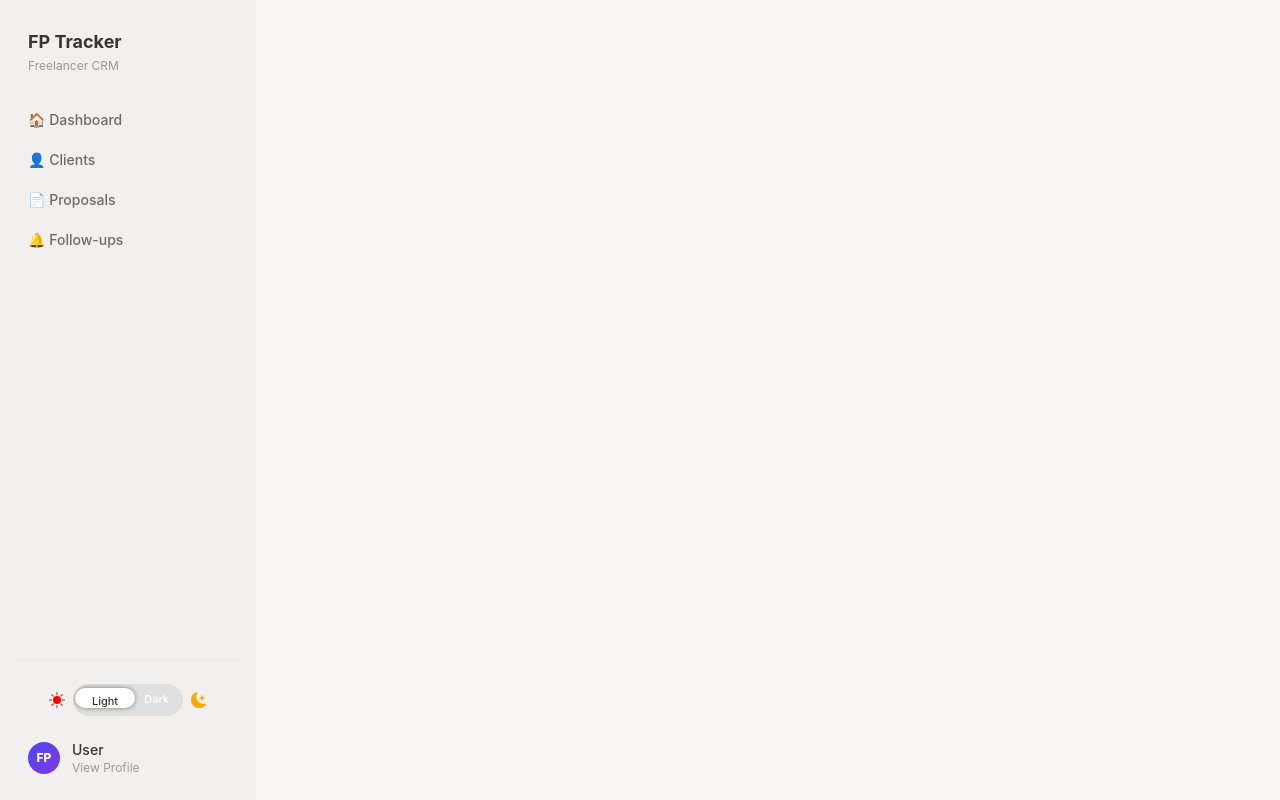
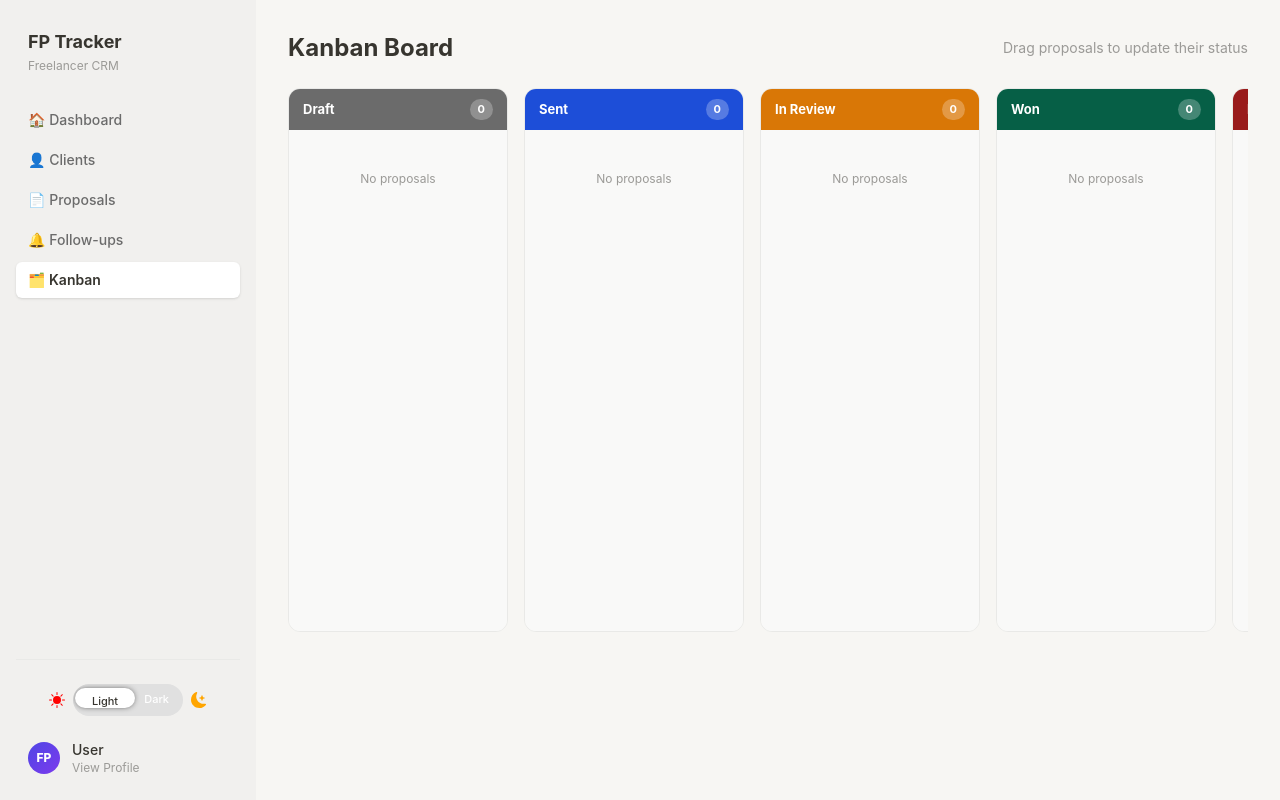
Before and after one commit to html-moiz03/freelancer-proposal-tracker, a React (Vite) app: page /dashboard/kanban in a window 1280 px wide. Built offline with nearby package versions, Linux system fonts and the light colour scheme.

Commit message:
feat: add Kanban board with drag and drop proposal status updates

```diff
--- a/package.json
+++ b/package.json
@@ -10,6 +10,7 @@
     "preview": "vite preview"
   },
   "dependencies": {
+    "@hello-pangea/dnd": "^18.0.1",
     "@lottiefiles/react-lottie-player": "^3.6.0",
     "@tailwindcss/vite": "^4.3.3",
     "jspdf": "^4.2.1",
--- a/src/App.jsx
+++ b/src/App.jsx
@@ -8,6 +8,7 @@ import Landing from './pages/Landing'
 import Profile from './pages/Profile'
 import { useTheme } from './context/ThemeContext'
 import ClientDetail from './pages/ClientDetail'
+import Kanban from './pages/Kanban'
 
 function App() {
   const { isDark } = useTheme()
@@ -25,6 +26,7 @@ function App() {
               <Route path="/followups" element={<Followups />} />
               <Route path="/profile" element={<Profile />} />
               <Route path="/clients/:id" element={<ClientDetail />} />
+              <Route path="/kanban" element={<Kanban />} />
             </Routes>
           </main>
         </div>
--- a/src/components/Sidebar.jsx
+++ b/src/components/Sidebar.jsx
@@ -7,6 +7,7 @@ const links = [
   { path: '/dashboard/clients', label: '👤 Clients' },
   { path: '/dashboard/proposals', label: '📄 Proposals' },
   { path: '/dashboard/followups', label: '🔔 Follow-ups' },
+  { path: '/dashboard/kanban', label: '🗂️ Kanban' },
 ]
 
 function Sidebar() {
--- /dev/null
+++ b/src/pages/Kanban.jsx
@@ -0,0 +1,201 @@
+import { useApp } from '../context/AppContext'
+import { useTheme } from '../context/ThemeContext'
+import { DragDropContext, Droppable, Draggable } from '@hello-pangea/dnd'
+
+const COLUMNS = ['Draft', 'Sent', 'In Review', 'Won', 'Lost']
+
+const COLUMN_COLORS = {
+  Draft: { header: '#6B6B6B', light: '#F1F0EE', dark: '#1a1a1a' },
+  Sent: { header: '#1D4ED8', light: '#DBEAFE', dark: '#1a1a2e' },
+  'In Review': { header: '#D97706', light: '#FEF3C7', dark: '#1a1500' },
+  Won: { header: '#065F46', light: '#D1FAE5', dark: '#001a0a' },
+  Lost: { header: '#991B1B', light: '#FEE2E2', dark: '#1a0000' },
+}
+
+export default function Kanban() {
+  const { proposals, updateProposal, clients } = useApp()
+  const { isDark } = useTheme()
+
+  const titleColor = isDark ? '#ffffff' : '#37352F'
+  const subColor = isDark ? '#94a3b8' : '#9B9A97'
+  const cardBg = isDark ? '#1a1a1a' : '#FFFFFF'
+  const cardBorder = isDark ? '#2a2a2a' : '#E9E9E7'
+
+  const getClientName = (id) => {
+    const client = clients.find((c) => c.id === Number(id))
+    return client ? client.name : 'Unknown'
+  }
+
+  const getColumnProposals = (status) =>
+    proposals.filter((p) => p.status === status)
+
+  const onDragEnd = (result) => {
+    const { destination, source, draggableId } = result
+    if (!destination) return
+    if (destination.droppableId === source.droppableId) return
+
+    const proposalId = Number(draggableId)
+    updateProposal(proposalId, { status: destination.droppableId })
+  }
+
+  return (
+    <div>
+      <div className="flex items-center justify-between mb-6">
+        <h2 className="text-2xl font-bold" style={{ color: titleColor }}>Kanban Board</h2>
+        <span className="text-sm" style={{ color: subColor }}>Drag proposals to update their status</span>
+      </div>
+
+      <DragDropContext onDragEnd={onDragEnd}>
+        <div style={{
+          display: 'flex',
+          gap: '16px',
+          overflowX: 'auto',
+          paddingBottom: '16px',
+          minHeight: '70vh',
+        }}>
+          {COLUMNS.map((column) => {
+            const colProposals = getColumnProposals(column)
+            const colColors = COLUMN_COLORS[column]
+
+            return (
+              <div
+                key={column}
+                style={{
+                  minWidth: '220px',
+                  width: '220px',
+                  flexShrink: 0,
+                  borderRadius: '12px',
+                  overflow: 'hidden',
+                  border: `1px solid ${cardBorder}`,
+                }}
+              >
+                {/* Column Header */}
+                <div style={{
+                  backgroundColor: colColors.header,
+                  padding: '10px 14px',
+                  display: 'flex',
+                  alignItems: 'center',
+                  justifyContent: 'space-between',
+                }}>
+                  <span style={{ color: '#FFFFFF', fontWeight: '700', fontSize: '13px' }}>
+                    {column}
+                  </span>
+                  <span style={{
+                    backgroundColor: 'rgba(255,255,255,0.25)',
+                    color: '#FFFFFF',
+                    fontSize: '11px',
+                    fontWeight: '700',
+                    padding: '2px 8px',
+                    borderRadius: '20px',
+                  }}>
+                    {colProposals.length}
+                  </span>
+                </div>
+
+                {/* Droppable Area */}
+                <Droppable droppableId={column}>
+                  {(provided, snapshot) => (
+                    <div
+                      ref={provided.innerRef}
+                      {...provided.droppableProps}
+                      style={{
+                        backgroundColor: snapshot.isDraggingOver
+                          ? (isDark ? '#1e1e1e' : colColors.light)
+                          : (isDark ? '#141414' : '#F9F9F8'),
+                        minHeight: '200px',
+                        padding: '10px',
+                        transition: 'background-color 0.2s ease',
+                        height: '100%',
+                      }}
+                    >
+                      {colProposals.map((proposal, index) => (
+                        <Draggable
+                          key={proposal.id}
+                          draggableId={String(proposal.id)}
+                          index={index}
+                        >
+                          {(provided, snapshot) => (
+                            <div
+                              ref={provided.innerRef}
+                              {...provided.draggableProps}
+                              {...provided.dragHandleProps}
+                              style={{
+                                backgroundColor: snapshot.isDragging
+                                  ? (isDark ? '#2a2a2a' : '#FFFFFF')
+                                  : cardBg,
+                                border: `1px solid ${cardBorder}`,
+                                borderRadius: '10px',
+                                padding: '12px',
+                                marginBottom: '10px',
+                                boxShadow: snapshot.isDragging
+                                  ? '0 8px 24px rgba(0,0,0,0.15)'
+                                  : '0 1px 4px rgba(0,0,0,0.06)',
+                                cursor: 'grab',
+                                transition: 'box-shadow 0.2s',
+                                ...provided.draggableProps.style,
+                              }}
+                            >
+                              {/* Proposal Title */}
+                              <p style={{
+                                fontSize: '13px',
+                                fontWeight: '600',
+                                color: titleColor,
+                                marginBottom: '6px',
+                                lineHeight: '1.3',
+                              }}>
+                                {proposal.title}
+                              </p>
+
+                              {/* Client */}
+                              <p style={{
+                                fontSize: '11px',
+                                color: subColor,
+                                marginBottom: '4px',
+                              }}>
+                                👤 {getClientName(proposal.clientId)}
+                              </p>
+
+                              {/* Amount */}
+                              <p style={{
+                                fontSize: '11px',
+                                color: subColor,
+                                marginBottom: '4px',
+                              }}>
+                                💰 PKR {Number(proposal.amount).toLocaleString()}
+                              </p>
+
+                              {/* Deadline */}
+                              <p style={{
+                                fontSize: '11px',
+                                color: subColor,
+                              }}>
+                                📅 {proposal.deadline}
+                              </p>
+                            </div>
+                          )}
+                        </Draggable>
+                      ))}
+                      {provided.placeholder}
+
+                      {/* Empty column message */}
+                      {colProposals.length === 0 && !snapshot.isDraggingOver && (
+                        <div style={{
+                          textAlign: 'center',
+                          padding: '30px 10px',
+                          color: subColor,
+                          fontSize: '12px',
+                        }}>
+                          No proposals
+                        </div>
+                      )}
+                    </div>
+                  )}
+                </Droppable>
+              </div>
+            )
+          })}
+        </div>
+      </DragDropContext>
+    </div>
+  )
+}
```
Also changed, not shown: 1 other file (tests, documents, lock files or other folders).
